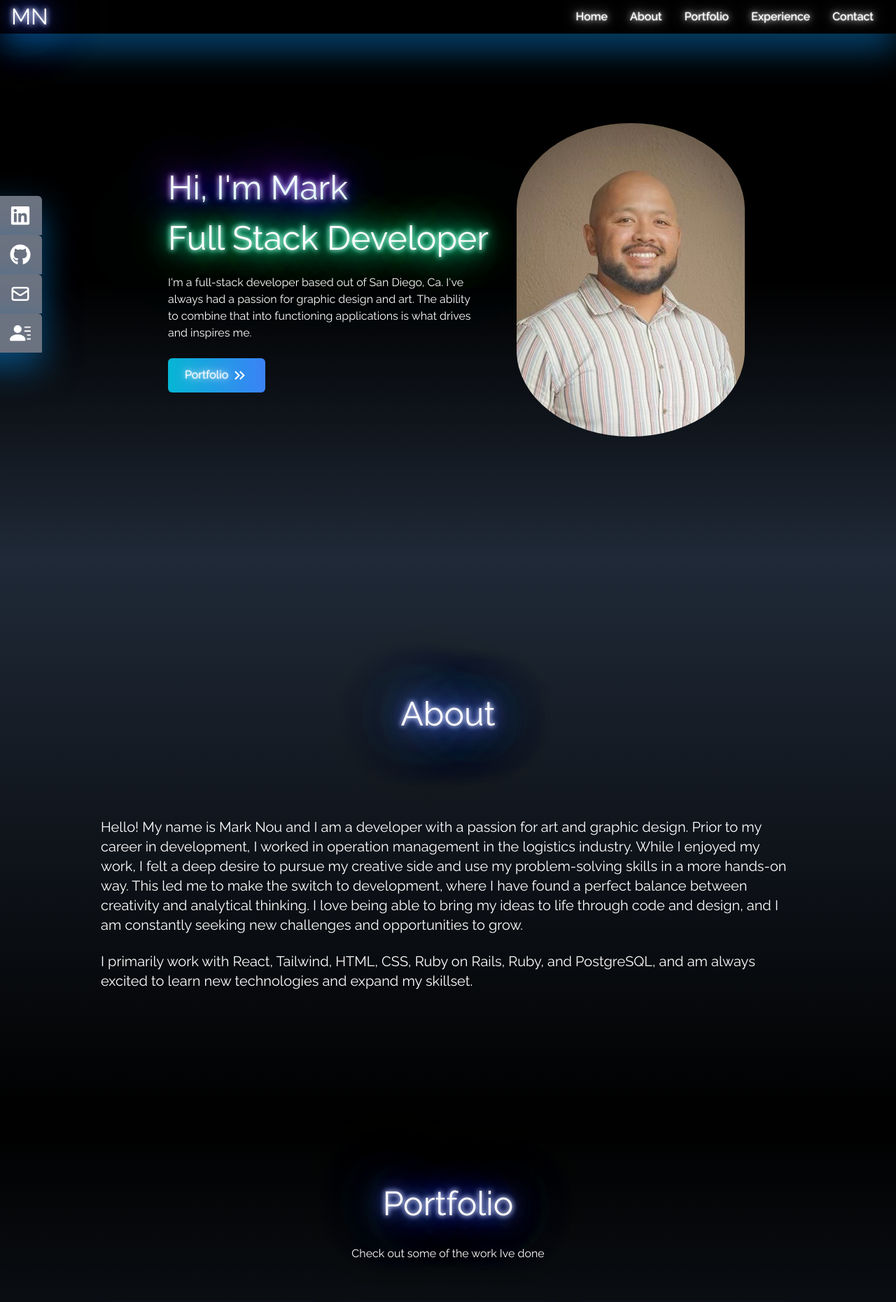
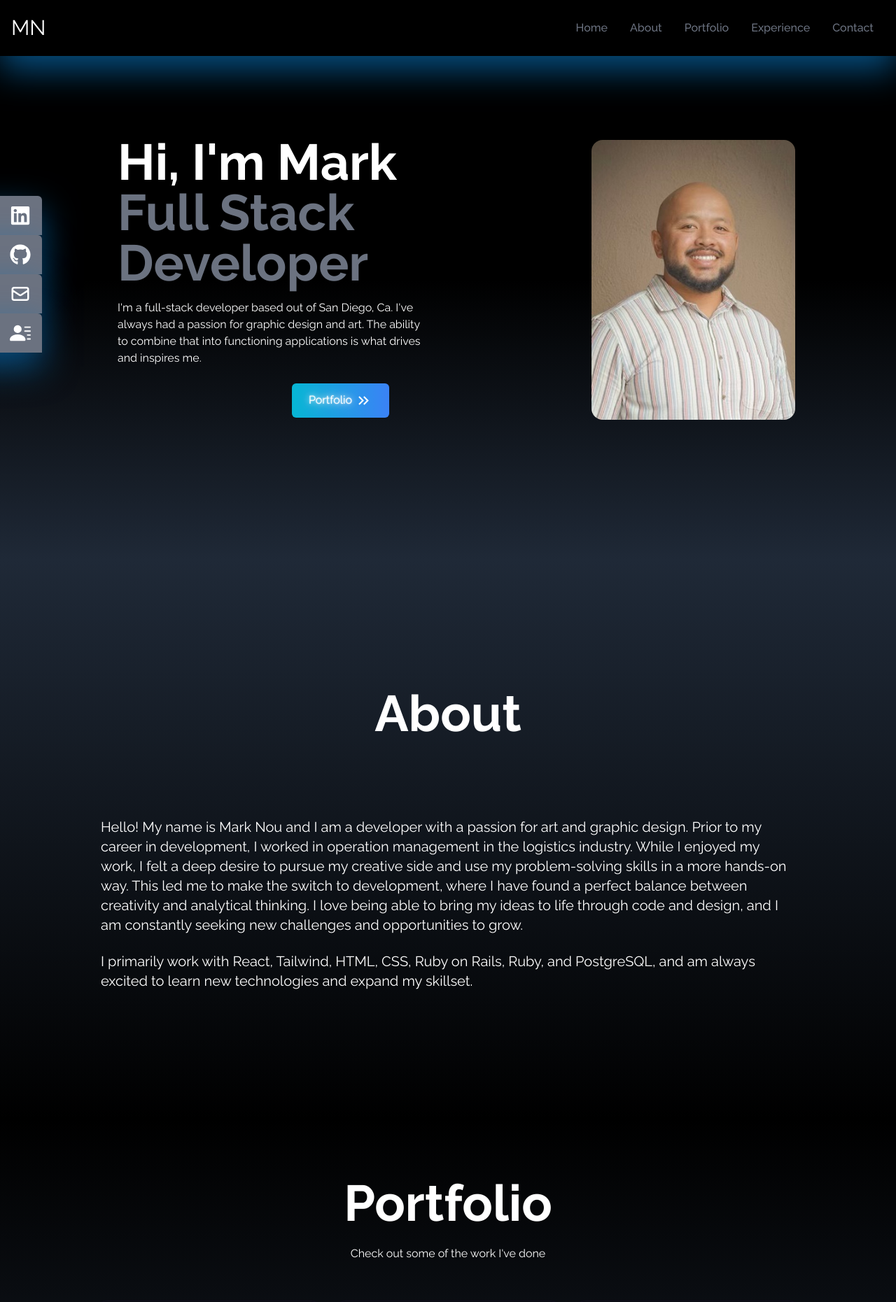
Before and after one commit to MarkNou/portfolio-delpoy, a React (Create React App) app: page / in a window 1280 px wide. Shown: the top 1861 px of the page at 70% size. Built offline with nearby package versions, Linux system fonts and the light colour scheme.

Commit message:
full remodel

```diff
--- a/src/components/About.js
+++ b/src/components/About.js
@@ -6,7 +6,7 @@ const About = () => {
         <div className="max-w-screen-lg p-4 mx-auto flex flex-col justify-center w-full h-full">
 
             <div className='pb-8'>
-                <p className='neon1 text-center'>About</p>
+                <p className='text-4xl sm:text-7xl font-bold text-white text-center'>About</p>
             </div>
             <p className='text-xl mt-20'>
             Hello! My name is Mark Nou and I am a developer with a passion for art and graphic design. Prior to my career in development, I worked in operation management in the logistics industry. While I enjoyed my work, I felt a deep desire to pursue my creative side and use my problem-solving skills in a more hands-on way. This led me to make the switch to development, where I have found a perfect balance between creativity and analytical thinking. I love being able to bring my ideas to life through code and design, and I am constantly seeking new challenges and opportunities to grow.
--- a/src/components/Contact.js
+++ b/src/components/Contact.js
@@ -5,7 +5,7 @@ const Contact = () => {
     <div name="contact" className='w-full h-screen bg-gradient-to-b from-black to-gray-800 p-4 text-white'>
         <div className='flex flex-col p-4 justify-center max-w-screen-lg mx-auto h-full'>
             <div className='pb-8'>
-                <p className='neon1 text-center'>Contact</p>
+                <p className='text-4xl sm:text-7xl font-bold text-white text-center'>Contact</p>
                 <p className='py-6 text-center'>Submit the form below to get in touch with me</p>
             </div>
             <div className='flex justify-center items-center'>
--- a/src/components/Experience.js
+++ b/src/components/Experience.js
@@ -71,7 +71,7 @@ const Experience = () => {
     <div name='experience' className='bg-gradient-to-b from-gray-800 to-black w-full h-screen'>
         <div className='max-w-screen-lg mx-auto p-4 flex flex-col justify-center w-full h-full text-white'>
             <div>
-                <p className='neon1 text-center'>Experience
+                <p className='text-4xl sm:text-7xl font-bold text-white text-center'>Experience
                 </p>
                 <p className='py-6 text-center'>These are the technologies I've worked with</p>
             </div>
--- a/src/components/Home.js
+++ b/src/components/Home.js
@@ -13,15 +13,15 @@ const Home = () => {
     >
       <div className="max-w-screen-lg mx-auto flex flex-col items-center justify-center h-full px-4 md:flex-row md:pl-10 ">
         <div className="flex flex-col justify-center h-full">
-        <h2 class='neon4'>Hi, I'm Mark </h2>
-          <h2 class='neon'>Full Stack Developer </h2>
+        <h2 className='text-4xl sm:text-7xl font-bold text-white'>Hi, I'm Mark </h2>
+          <h2 className='text-4xl sm:text-7xl font-bold text-gray-500'>Full Stack Developer </h2>
           <p className="text-white py-4 max-w-md">
 
           I'm a full-stack developer based out of San Diego, Ca. I've always had a passion for graphic design and art. The ability to combine that into functioning applications is what drives and inspires me.
           </p>
 
 
-          <div>
+          <div className="flex justify-center">
             <Link to="portfolio"
             smooth duration={500}
             className="group text-white shadow-glow-white w-fit px-6 py-3 my-2 flex items-center rounded-md bg-gradient-to-r from-cyan-500 to-blue-500 cursor-pointer">
@@ -34,7 +34,7 @@ const Home = () => {
         </div>
 
           <div className='md:pl-10 '>
-            <img className=' rounded-full w-50 h-50 object-cover py-10 '
+            <img className='rounded-2xl mx-auto w-2/3 md:w-full'
              src={Hero}
              alt='my profile'/>
           </div>
--- a/src/components/NavBar.js
+++ b/src/components/NavBar.js
@@ -27,14 +27,14 @@ const NavBar = () => {
     }
   ]
   return (
-    <div className=" z-50 flex justify-between items-center w-full px-4 text-white fixed bg-black shadow-[0_20px_50px_rgba(8,_112,_184,_0.7)]">
+    <div className="flex justify-between items-center w-full h-20 px-4 text-white fixed bg-black shadow-[0_20px_50px_rgba(8,_112,_184,_0.7)]">
       <div>
 
-        <h1 class='neon10'>MN</h1>
+        <h1 className='text-3xl text-bold'>MN</h1>
       </div>
       <ul className="hidden md:flex">
       {links.map(({ id, link }) => (
-           <li key={id} className="px-4 cursor-pointer capitalize font-medium text-white shadow-glow-white  shadow-glow-green-brighter hover:scale-105 duration-200">
+           <li key={id} className="px-4 cursor-pointer capitalize font-medium text-gray-500 hover:scale-105 duration-200">
            <Link to={link} smooth duration={500}>{link}</Link>
          </li>
         ))}
--- a/src/components/Portfolio.js
+++ b/src/components/Portfolio.js
@@ -38,8 +38,8 @@ const Portfolio = () => {
 
         <div className='max-w-screen-lg p-4 mx-auto flex flex-col justify-center w-full h-full'>
             <div className='pb-8'>
-                <p className='neon1 text-center'> Portfolio</p>
-                <p className='py-6 text-center'>Check out some of the work Ive done</p>
+                <p className='text-4xl sm:text-7xl font-bold text-white text-center'> Portfolio</p>
+                <p className='py-6 text-center'>Check out some of the work I've done</p>
             </div>
 
             <div className='grid sm:grid-cols-2 md:grid-cols-3 gap-8 px-12 sm:px-0 '>
--- a/tailwind.config.js
+++ b/tailwind.config.js
@@ -7,7 +7,7 @@ module.exports = {
     extend: {},
     fontFamily: {
       signature: ['Great Vibes']
-    }
+    },
   },
   plugins: [],
 
```
